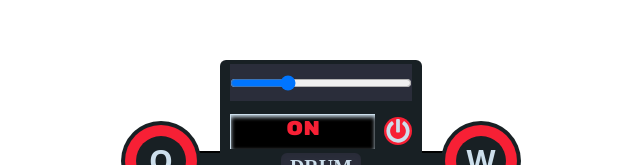
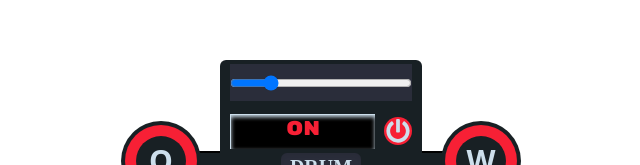
Before and after one commit to kimjisena/drum-machine, a React (Create React App) app: page / in a window 1280 px wide. Shown: the part 125-290 px from the top of the page, without its empty margins (319-959 px from the left). Built offline with nearby package versions, Linux system fonts and the light colour scheme; a web font is replaced by a local one.

Commit message:
ready to publish

```diff
--- a/public/index.html
+++ b/public/index.html
@@ -32,15 +32,7 @@
     <noscript>You need to enable JavaScript to run this app.</noscript>
     <div style="width: 100%;" id="root"></div>
     <!--
-      This HTML file is a template.
-      If you open it directly in the browser, you will see an empty page.
-
-      You can add webfonts, meta tags, or analytics to this file.
-      The build step will place the bundled scripts into the <body> tag.
-
-      To begin the development, run `npm start` or `yarn start`.
-      To create a production bundle, use `npm run build` or `yarn build`.
+      <script src="https://cdn.freecodecamp.org/testable-projects-fcc/v1/bundle.js"></script>
     -->
-    <script src="https://cdn.freecodecamp.org/testable-projects-fcc/v1/bundle.js"></script>
   </body>
 </html>
--- a/src/App.jsx
+++ b/src/App.jsx
@@ -62,7 +62,7 @@ const sounds = [
 function App() {
     const [display, setDisplay] = useState('ON');
     const [status, setStatus] = useState(true);
-    const [vol, setVol] = useState(0.3);
+    const [vol, setVol] = useState(0.2);
 
     const handleDisplay = (text) => {
         setDisplay(text);
--- a/src/components/Display.jsx
+++ b/src/components/Display.jsx
@@ -6,7 +6,7 @@ function Display({display, on, clickHandler, value, adjustVolume}) {
     return (
         <div className={`absolute flex flex-col justify-between items-center bottom-full w-3/5 h-[38%] bg-black-one rounded-t-md`}>
             <div id="vol-control" className={`relative flex justify-center items-center bg-black-two w-[90%] h-[40%] mt-1`}>
-                <input className={`w-full bg-[black] hover:cursor-pointer`} max='1' min='0' onChange={(ev) => adjustVolume(ev)} step='0.01' type='range' value={value} />
+                <input className={`w-full hover:cursor-pointer`} max='1' min='0' onChange={(ev) => adjustVolume(ev)} step='0.01' type='range' value={value} />
             </div>
 
             <div className={`flex justify-between items-center w-[90%] h-[38%] mb-1`}>
--- a/src/components/GenericPad.jsx
+++ b/src/components/GenericPad.jsx
@@ -14,13 +14,13 @@ function GenericPad({pos, size, content, clickHandler, on}) {
         const sound = document.getElementById(content.keyTrigger);
         sound.currentTime = 0;
         sound.play();
+        setTimeout(() => setActive(false), 300);
     }
 
     const play = (text) => {
         clickHandler(text);
         setActive(true);
         playSound();
-        setTimeout(() => setActive(false), 300); // simulate audio playing
     }
 
     const handleClick = (event) => {
--- a/src/index.css
+++ b/src/index.css
@@ -2,6 +2,3 @@
 @tailwind base;
 @tailwind components;
 @tailwind utilities;
-
-@layer base {
-}
```
